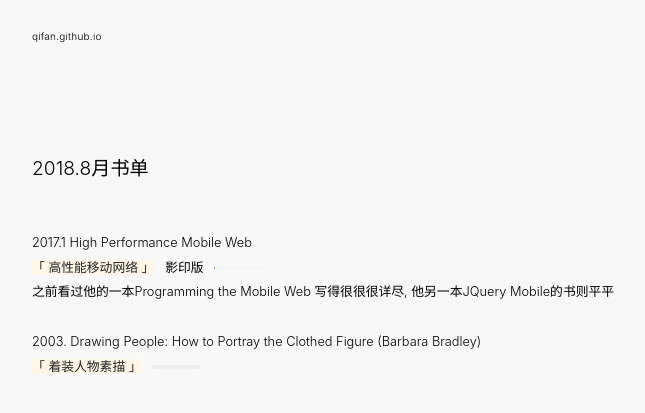
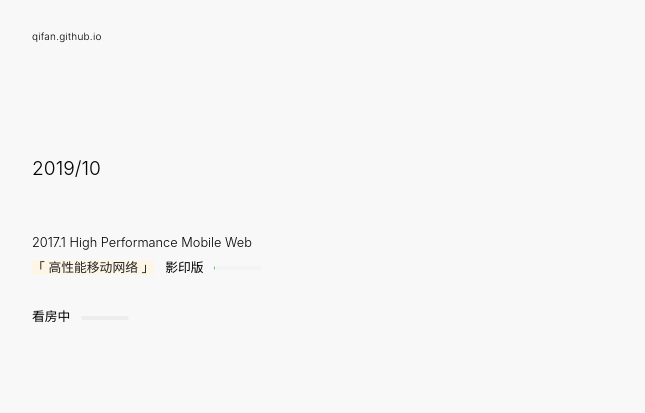
Before and after one commit to Qifan/qifan.github.io, a plain HTML site: page index.html in a window 1280 px wide. Shown: the whole page, without its empty margins (0-645 px from the left). Drawn offline with Linux system fonts and the light colour scheme.

Commit message:
Update index.html

```diff
--- a/index.html
+++ b/index.html
@@ -11,7 +11,7 @@
 
 <link rel="icon" type="image/png" href="/favicon.png">
 
-<meta name="apple-mobile-web-app-title" content="mxsail">
+<meta name="apple-mobile-web-app-title" content="QIFAN">
 <meta name="apple-mobile-web-app-capable" content="yes">
 <link  rel="apple-touch-icon" href="/apple-touch-icon.png">
 
@@ -110,15 +110,13 @@ a {color:#000}
 
     <div class="g">
 
-		<span class="t">2018.8月书单</span>
+		<span class="t">2019/10</span>
 
         2017.1 High Performance Mobile Web<br />
-        <span class="bg1">「 高性能移动网络 」</span>&nbsp;&nbsp;&nbsp;影印版&nbsp;&nbsp;&nbsp;<img src="/img/p_.gif" width="48" height="4" alt="" class="vm" /><br />
-        之前看过他的一本Programming the Mobile Web 写得很很很详尽, 他另一本JQuery Mobile的书则平平<br /><br />
+        <span class="bg1">「 高性能移动网络 」</span>&nbsp;&nbsp;&nbsp;影印版&nbsp;&nbsp;&nbsp;<img src="/img/p_.gif" width="48" height="4" alt="" class="vm" /><br /><br />
 
 
-        2003. Drawing People: How to Portray the Clothed Figure (Barbara Bradley)<br />
-        <span class="bg1">「 着装人物素描 」</span>&nbsp;&nbsp;&nbsp;<img src="/img/p.jpg" width="48" height="4" alt="" class="vm" />
+        看房中&nbsp;&nbsp;&nbsp;<img src="/img/p.jpg" width="48" height="4" alt="" class="vm" />
 
     </div>
 
```
